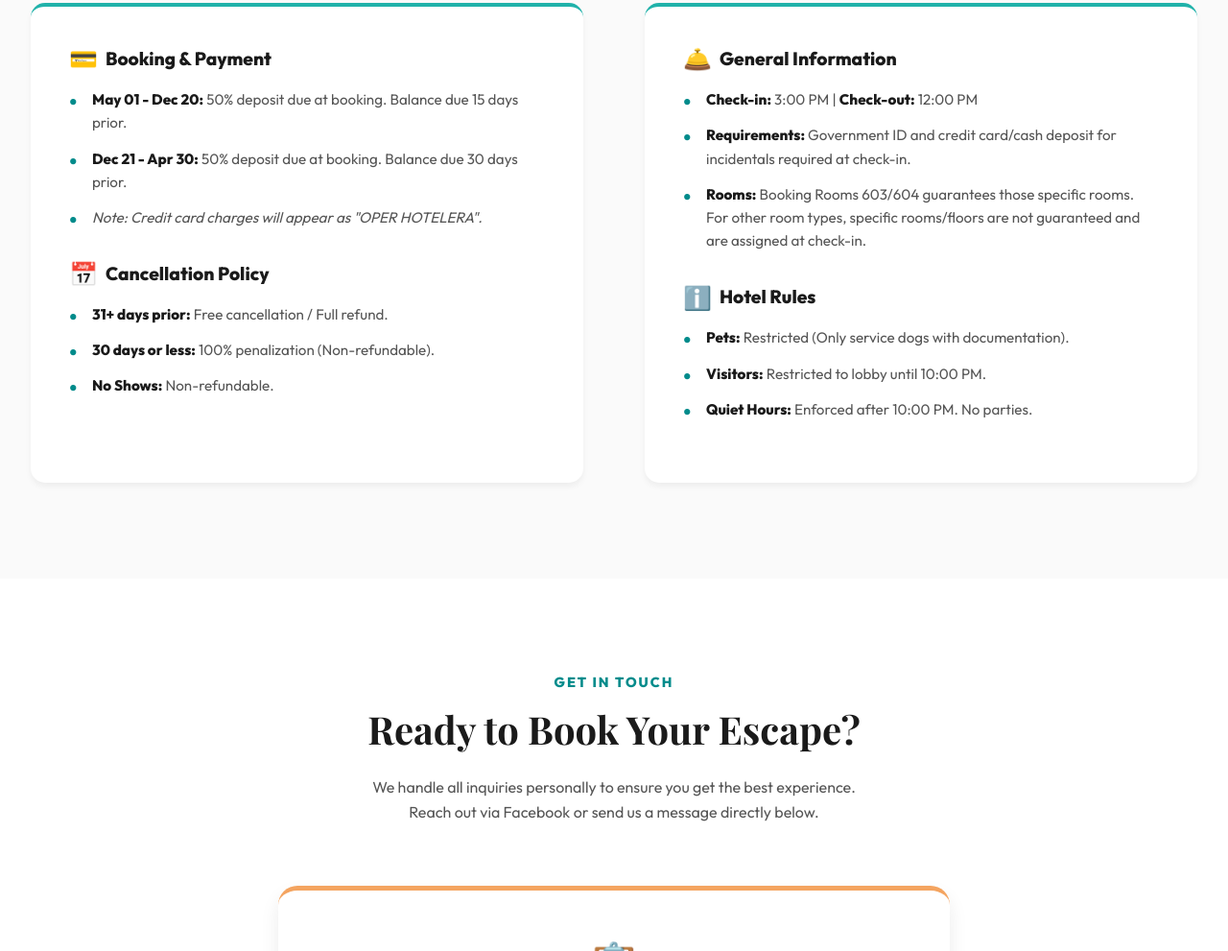
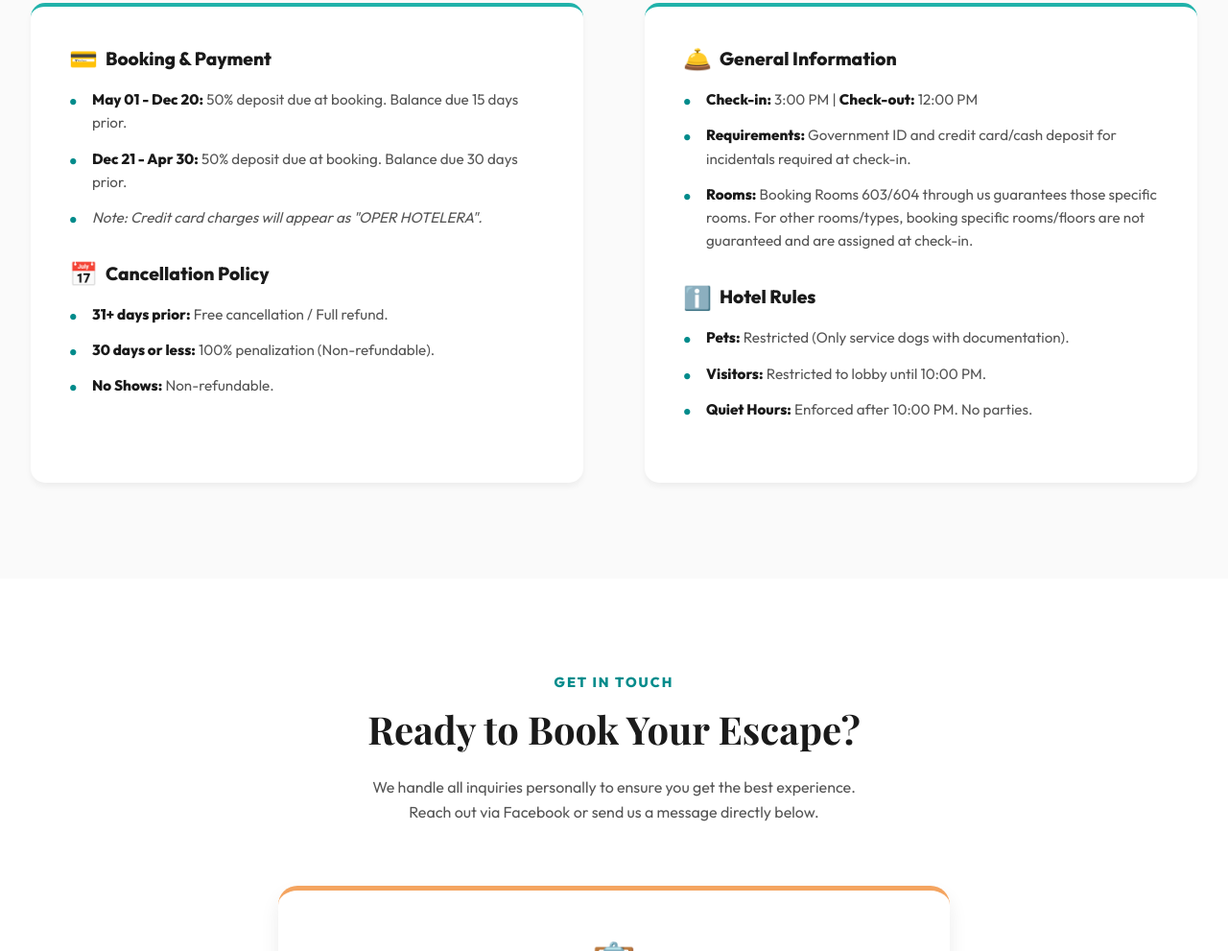
Before and after one commit to dmcnaught/ixchelsite, a plain HTML site: page index.html in a window 1280 px wide. Shown: the part 7884-8875 px from the top of the page at 96% size. Drawn offline with nearby package versions, Linux system fonts and the light colour scheme; a web font is replaced by a local one.

Commit message:
Update room reservation policy text

```diff
--- a/index.html
+++ b/index.html
@@ -383,7 +383,7 @@
                     <ul>
                         <li><strong>Check-in:</strong> 3:00 PM | <strong>Check-out:</strong> 12:00 PM</li>
                         <li><strong>Requirements:</strong> Government ID and credit card/cash deposit for incidentals required at check-in.</li>
-                        <li><strong>Rooms:</strong> Booking Rooms 603/604 guarantees those specific rooms. For other room types, specific rooms/floors are not guaranteed and are assigned at check-in.</li>
+                        <li><strong>Rooms:</strong> Booking Rooms 603/604 through us guarantees those specific rooms. For other rooms/types, booking specific rooms/floors are not guaranteed and are assigned at check-in.</li>
                     </ul>
 
                     <h4 class="mt-2"><span class="icon">ℹ️</span> Hotel Rules</h4>
```
